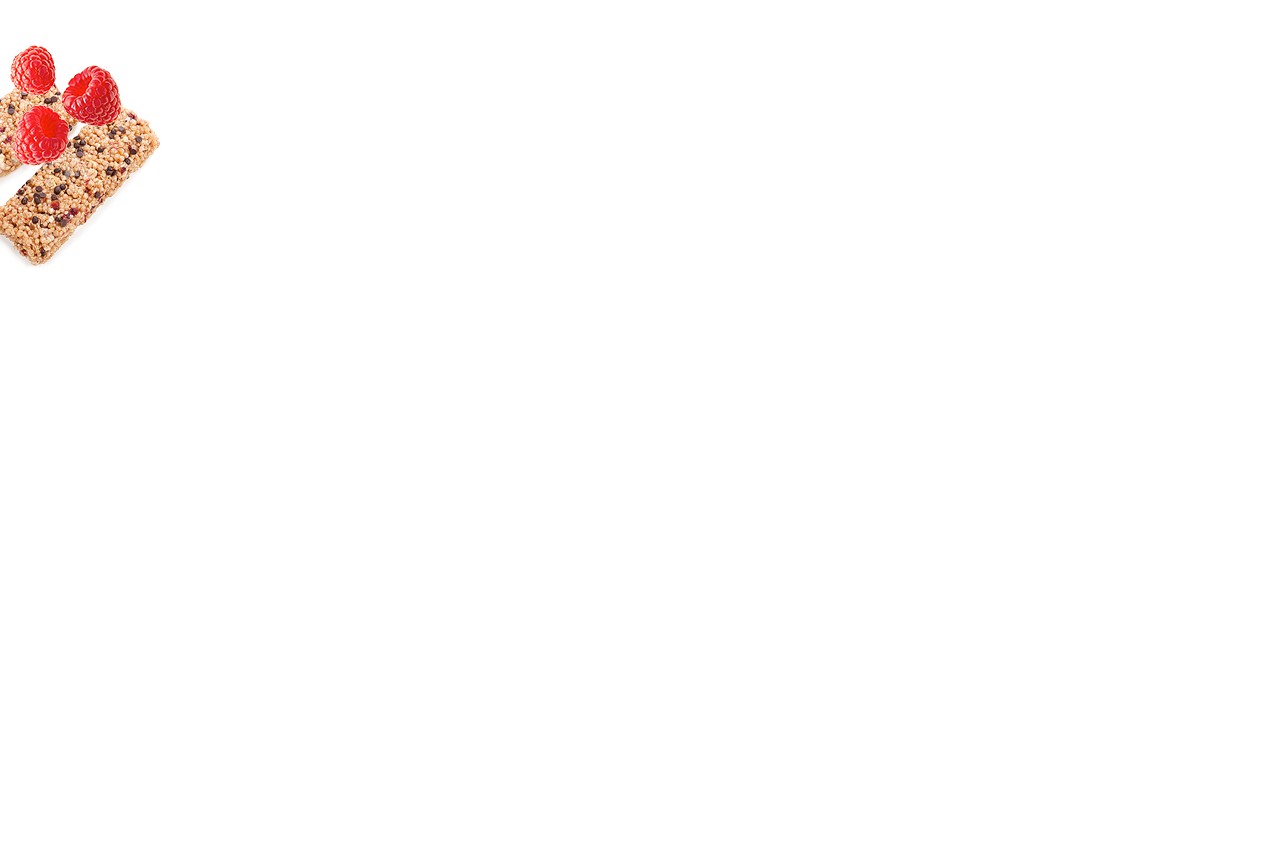
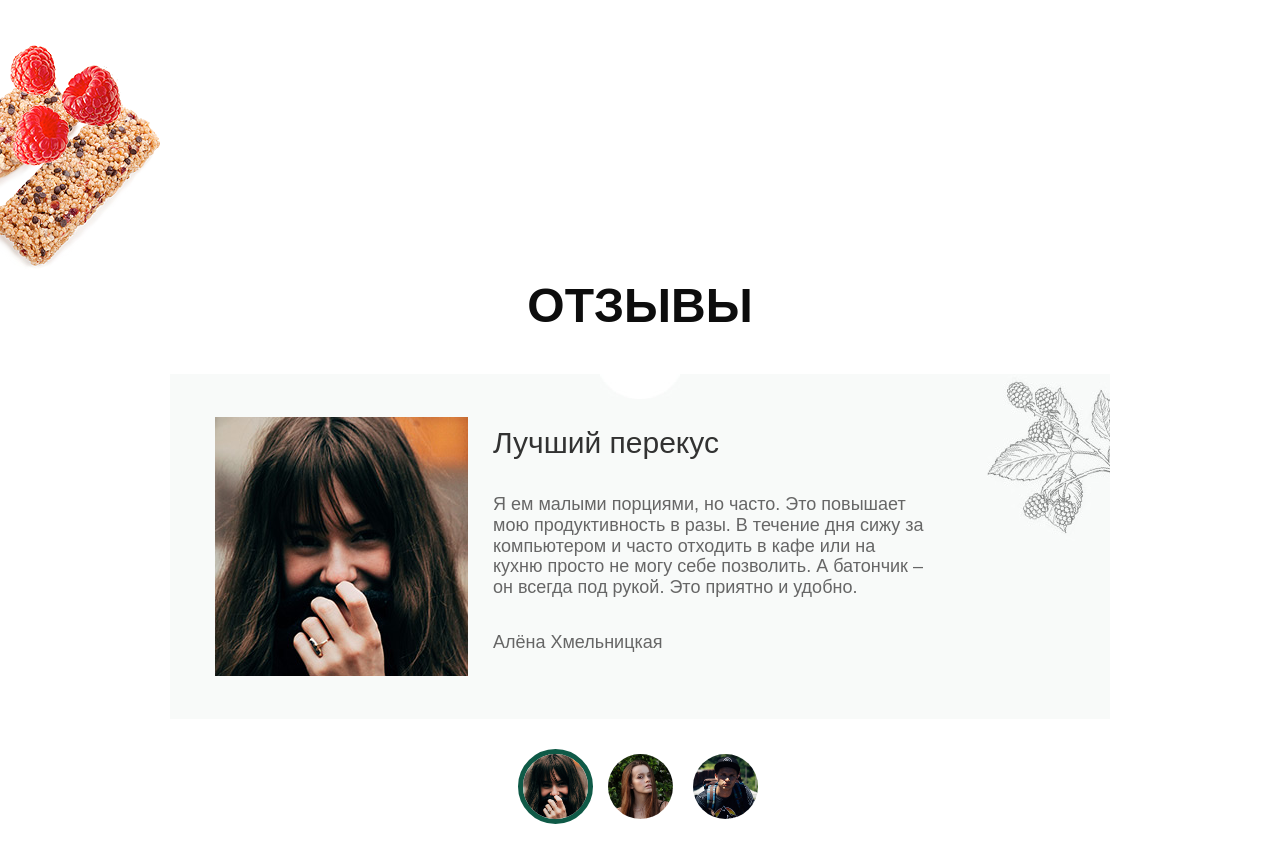
Before and after one commit to NWBStudio/Test, a plain HTML site: page index.html in a window 1280 px wide. Shown: the part 1434-2296 px from the top of the page. Before the commit the page ends 1704 px from the top, so only its background shows below. Drawn offline with Linux system fonts and the light colour scheme.

Commit message:
сделал большую часть отзывов

```diff
--- a/css/hero.scss
+++ b/css/hero.scss
@@ -2,6 +2,7 @@
 
 .hero {
     background: url("../img/single-leaf.png") no-repeat 3.2vh 104vh, #61c4d9 url("../img/hero-bg-branch.png") right no-repeat;
+    position: relative;
 
     &__inner {
         height: 100vh;
@@ -15,6 +16,7 @@
         display: flex;
         justify-content: space-between;
         max-width: 480px;
+        margin-bottom: 45px;
     }
 
     &__dotted-list {
--- a/css/main.scss
+++ b/css/main.scss
@@ -2,6 +2,7 @@
 @import "master.scss";
 @import "hero.scss";
 @import "why.scss";
+@import "reviews.scss";
 
 @font-face {
     font-family: "Alegreya Sans";
@@ -21,7 +22,7 @@
 }
 
 .page {
-    font-family: "Alegreya Sans", "sans-serif";
+    font-family: "Alegreya Sans", "Arial", "sans-serif";
     color: #ffffff;
     font-size: 30px;
 }
@@ -153,3 +154,47 @@
     text-transform: uppercase;
     margin: 0px;
 }
+
+.advantage-snippet {
+    display: flex;
+    flex-direction: column;
+    align-items: center;
+
+    &__icon-holder {
+        width: 125px;
+        height: 125px;
+        background-color: #f2f5f4;
+        border-radius: 50%;
+        display: flex;
+        justify-content: center;
+        align-items: center;
+    }
+
+    &__icon {
+        fill: none;
+        stroke: #2a2a29;
+        stroke-width: 1;
+        stroke-miterlimit: 10;
+        //Вытащил следующие стили из svg-файлов, цвет поменял на нужный, без них нормально не отрисовывается
+        height: 70px;
+        width: 70px;
+    }
+
+    &__description {
+        max-width: 270px;
+        text-align: center;
+    }
+
+    &__title {
+        font-size: 27px;
+        font-weight: bold;
+        color: #000000;
+        margin: 0px;
+    }
+
+
+    &__info {
+        @include grey-text;
+        margin: 0px;
+    }
+}
--- a/css/master.scss
+++ b/css/master.scss
@@ -1,5 +1,6 @@
 // Файл для объявления переменных, функций и прочех фишек SASS, импортируется в каждый scss файл.
 $extra-bold: 800;
+$medium: 500;
 $title-black: #0d0d0d;
 $text-grey: #666666;
 
--- /dev/null
+++ b/css/reviews.scss
@@ -0,0 +1,89 @@
+@import "master.scss";
+
+.reviews {
+
+
+    &__inner {
+        height: 100vh;
+        display: flex;
+        flex-direction: column;
+        justify-content: center;
+        align-items: center;
+    }
+
+    &__main {
+        width: 100%;
+    }
+
+    &__title {
+        padding-bottom: 40px;
+    }
+
+
+}
+
+
+.user-review {
+    height: 345px;
+
+    background: url("../img/review-bg-half-circle.jpg") no-repeat top center, #f8faf9 url("../img/review-bg-branch.jpg") no-repeat top right, ;
+    display: flex;
+    flex-wrap: wrap;
+    align-items: center;
+    padding-left: 45px;
+
+    &__content {
+        max-width: 435px;
+        height: 260px;
+        display: flex;
+        flex-wrap: wrap;
+        padding-left: 25px;
+        text-align: left;
+        padding-top: 20px;
+    }
+
+    &__title {
+        font-size:30px;
+        color: #323232;
+        font-weight: $medium;
+        margin: 0px;
+        margin-right: auto;
+
+    }
+
+    &__text {
+        @include grey-text;
+        margin: 0px;
+    }
+    &__author {
+        @include grey-text;
+    }
+}
+
+.reviews-users {
+    height: 135px;
+    display: flex;
+    justify-content: center;
+    align-items: center;
+
+    &__pic {
+        width: 65px;
+        height: 65px;
+        border-radius: 50%;
+        cursor: pointer;
+        margin: 0px 10px;
+
+        &:hover {
+            box-shadow: 0 0 5px #000000;
+        }
+
+        &--selected{
+            border: 5px solid #0f5a47;
+            margin: 0px 5px;
+
+            &:hover {
+                box-shadow: none;
+            }
+        }
+    }
+}
--- a/css/why.scss
+++ b/css/why.scss
@@ -46,47 +46,3 @@
         margin: 0px;
     }
 }
-
-.advantage-snippet {
-    display: flex;
-    flex-direction: column;
-    align-items: center;
-
-    &__icon-holder {
-        width: 125px;
-        height: 125px;
-        background-color: #f2f5f4;
-        border-radius: 50%;
-        display: flex;
-        justify-content: center;
-        align-items: center;
-    }
-
-    &__icon {
-        fill: none;
-        stroke: #2a2a29;
-        stroke-width: 1;
-        stroke-miterlimit: 10;
-        //Вытащил следующие стили из svg-файлов, цвет поменял на нужный, без них нормально не отрисовывается
-        height: 70px;
-        width: 70px;
-    }
-
-    &__description {
-        max-width: 270px;
-        text-align: center;
-    }
-
-    &__title {
-        font-size: 27px;
-        font-weight: bold;
-        color: #000000;
-        margin: 0px;
-    }
-
-
-    &__info {
-        @include grey-text;
-        margin: 0px;
-    }
-}
--- a/index.html
+++ b/index.html
@@ -154,5 +154,27 @@
             </div>
         </div>
     </div>
+    <div class="reviews">
+        <div class="reviews__inner container">
+            <h2 class="title reviews__title">отзывы</h2>
+            <div class="reviews__main">
+                <div class="user-review">
+                    <img src="img/user-fem-brown.jpg" alt="user avatar" class="user-review__pic">
+                    <div class="user-review__content">
+                        <h3 class="user-review__title">Лучший перекус</h3>
+                        <p class="user-review__text">Я ем малыми порциями, но часто. Это повышает мою продуктивность в разы. В течение дня сижу за компьютером
+                            и часто отходить в кафе или на кухню просто не могу себе позволить. А батончик – он всегда под рукой. Это приятно
+                            и удобно.</p>
+                        <span class="user-review__author">Алёна Хмельницкая</span>
+                    </div>
+                </div>
+                <div class="reviews-users">
+                    <img src="img/user-fem-brown.jpg" alt="user avatar small" class="reviews-users__pic reviews-users__pic--selected">
+                    <img src="img/user-fem-ginger.jpg" alt="user avatar small" class="reviews-users__pic">
+                    <img src="img/user-male.jpg" alt="user avatar small" class="reviews-users__pic">
+                </div>
+            </div>
+        </div>
+    </div>
 </body>
 </html>
```
Also changed, not shown: css/main.css, img/review-bg-branch.jpg (added), img/review-bg-half-circle.jpg (added), img/reviews-bg-top-berries.png (added), img/user-fem-brown.jpg (added), img/user-fem-ginger.jpg (added), img/user-male.jpg (added), 1 other file.
